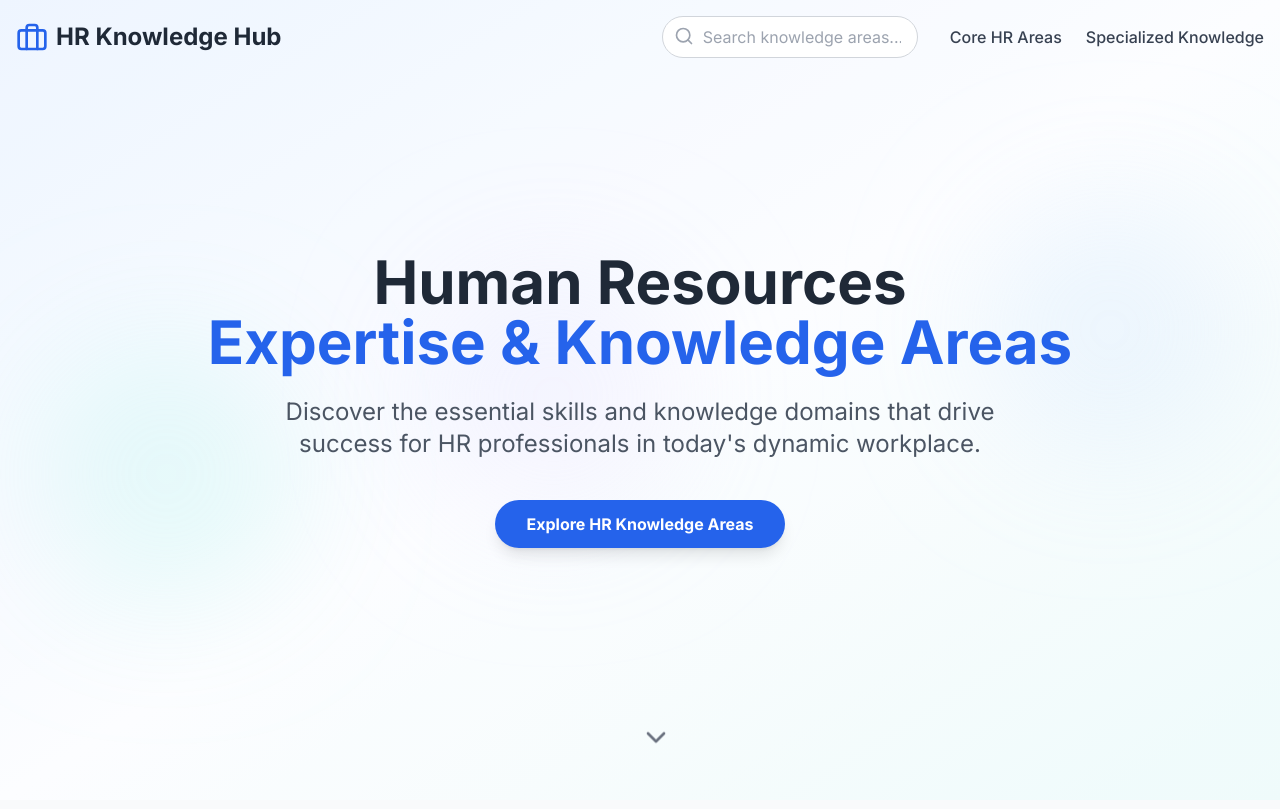
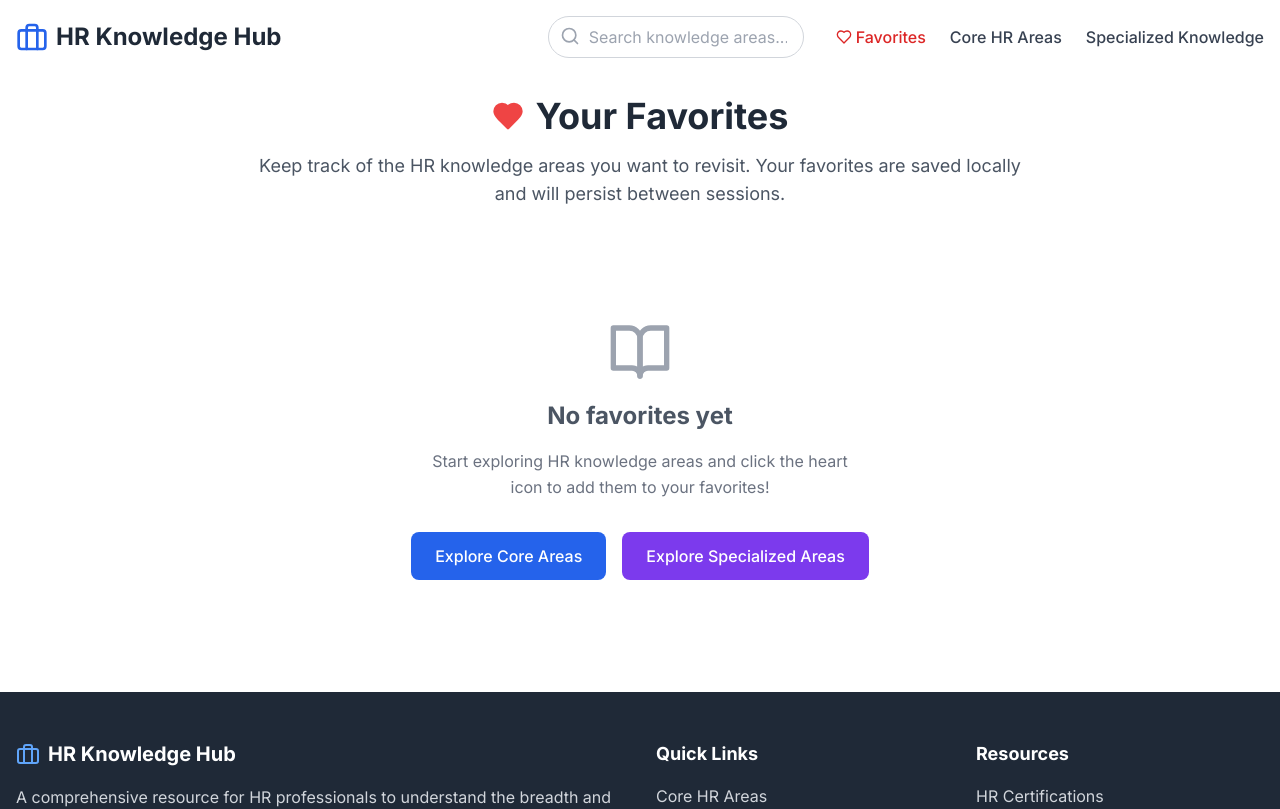
Before and after one commit to mdresch/hr-knowledge-hub, a React (Vite) app: page /favorites in a window 1280 px wide. Before the commit this address led to /. Shown: the top 809 px of the page. Built offline with nearby package versions, Linux system fonts and the light colour scheme.

Commit message:
Add favorites system with persistent localStorage
Co-authored-by: mdresch <17587554+mdresch@users.noreply.github.com>

```diff
--- a/src/App.tsx
+++ b/src/App.tsx
@@ -1,11 +1,13 @@
 import React, { useState } from 'react';
 import { BrowserRouter as Router, Routes, Route, Navigate } from 'react-router-dom';
+import { FavoritesProvider } from './context/FavoritesContext';
 import Header from './components/Header';
 import Hero from './components/Hero';
 import KnowledgeSection from './components/KnowledgeSection';
 import Footer from './components/Footer';
 import CoreKnowledge from './pages/CoreKnowledge';
 import SpecializedKnowledge from './pages/SpecializedKnowledge';
+import Favorites from './pages/Favorites';
 import CoreAreaDetail from './pages/core/CoreAreaDetail';
 import SpecializedAreaDetail from './pages/specialized/SpecializedAreaDetail';
 import { hrKnowledgeAreas, HrKnowledgeArea as KnowledgeArea } from './data/hrKnowledgeAreas';
@@ -32,6 +34,7 @@ function App() {
   const specializedAreas = filteredAreas.filter(area => area.category === 'specialized');
 
   return (
+    <FavoritesProvider>
       <Router>
         <div className="min-h-screen flex flex-col">
           <Header onSearch={handleSearch} />
@@ -60,6 +63,7 @@ function App() {
             } />
             <Route path="/core" element={<CoreKnowledge />} />
             <Route path="/specialized" element={<SpecializedKnowledge />} />
+            <Route path="/favorites" element={<Favorites />} />
             {/* Dynamic route for all core area detail pages */}
             <Route path="/core/:id" element={<CoreAreaDetail />} />
             <Route path="/specialized/:id" element={<SpecializedAreaDetail />} />
@@ -69,6 +73,7 @@ function App() {
           <Footer />
         </div>
       </Router>
+    </FavoritesProvider>
   );
 }
 
--- a/src/components/Header.tsx
+++ b/src/components/Header.tsx
@@ -1,6 +1,7 @@
 import React, { useState, useEffect } from 'react';
-import { Search, Menu, X, Briefcase } from 'lucide-react';
+import { Search, Menu, X, Briefcase, Heart } from 'lucide-react';
 import { Link, useLocation } from 'react-router-dom';
+import { useFavorites } from '../context/FavoritesContext';
 
 interface HeaderProps {
   onSearch: (query: string) => void;
@@ -11,6 +12,7 @@ const Header: React.FC<HeaderProps> = ({ onSearch }) => {
   const [isScrolled, setIsScrolled] = useState(false);
   const [isMobileMenuOpen, setIsMobileMenuOpen] = useState(false);
   const location = useLocation();
+  const { favorites } = useFavorites();
 
   useEffect(() => {
     const handleScroll = () => {
@@ -58,6 +60,21 @@ const Header: React.FC<HeaderProps> = ({ onSearch }) => {
             </div>
             <nav className="flex space-x-6">
               <Link
+                to="/favorites"
+                className={`text-gray-700 hover:text-red-600 transition-colors font-medium flex items-center ${
+                  location.pathname === '/favorites' ? 'text-red-600' : ''
+                }`}
+                title="Your favorites"
+              >
+                <Heart className={`h-4 w-4 mr-1 ${favorites.length > 0 ? 'fill-current' : ''}`} />
+                Favorites
+                {favorites.length > 0 && (
+                  <span className="ml-1 bg-red-100 text-red-600 text-xs px-2 py-0.5 rounded-full">
+                    {favorites.length}
+                  </span>
+                )}
+              </Link>
+              <Link
                 to="/core"
                 className={`text-gray-700 hover:text-blue-600 transition-colors font-medium ${
                   location.pathname === '/core' ? 'text-blue-600' : ''
@@ -97,6 +114,21 @@ const Header: React.FC<HeaderProps> = ({ onSearch }) => {
             </div>
             <nav className="flex flex-col space-y-4">
               <Link
+                to="/favorites"
+                className={`text-gray-700 hover:text-red-600 transition-colors font-medium flex items-center ${
+                  location.pathname === '/favorites' ? 'text-red-600' : ''
+                }`}
+                onClick={() => setIsMobileMenuOpen(false)}
+              >
+                <Heart className={`h-4 w-4 mr-1 ${favorites.length > 0 ? 'fill-current' : ''}`} />
+                Favorites
+                {favorites.length > 0 && (
+                  <span className="ml-1 bg-red-100 text-red-600 text-xs px-2 py-0.5 rounded-full">
+                    {favorites.length}
+                  </span>
+                )}
+              </Link>
+              <Link
                 to="/core"
                 className={`text-gray-700 hover:text-blue-600 transition-colors font-medium ${
                   location.pathname === '/core' ? 'text-blue-600' : ''
--- a/src/components/KnowledgeCard.tsx
+++ b/src/components/KnowledgeCard.tsx
@@ -1,6 +1,8 @@
 import React from 'react';
 import { Link } from 'react-router-dom';
+import { Heart } from 'lucide-react';
 import { HrKnowledgeArea } from '../data/hrKnowledgeAreas';
+import { useFavorites } from '../context/FavoritesContext';
 
 interface KnowledgeCardProps {
   area: HrKnowledgeArea;
@@ -9,6 +11,13 @@ interface KnowledgeCardProps {
 const KnowledgeCard: React.FC<KnowledgeCardProps> = ({ area }) => {
   // Use the icon component directly
   const IconComponent = area.icon;
+  const { isFavorite, toggleFavorite } = useFavorites();
+
+  const handleFavoriteClick = (e: React.MouseEvent) => {
+    e.preventDefault(); // Prevent navigation when clicking favorite button
+    e.stopPropagation();
+    toggleFavorite(area.id);
+  };
 
   return (
     <Link
@@ -25,7 +34,18 @@ const KnowledgeCard: React.FC<KnowledgeCardProps> = ({ area }) => {
         } mr-4`}>
           {IconComponent && <IconComponent className="h-6 w-6" />}
         </div>
-        <h3 className="text-xl font-semibold text-gray-800">{area.title}</h3>
+        <h3 className="text-xl font-semibold text-gray-800 flex-grow">{area.title}</h3>
+        <button
+          onClick={handleFavoriteClick}
+          className={`p-2 rounded-full transition-all duration-200 hover:scale-110 ${
+            isFavorite(area.id)
+              ? 'text-red-500 hover:text-red-600'
+              : 'text-gray-400 hover:text-red-500'
+          }`}
+          title={isFavorite(area.id) ? 'Remove from favorites' : 'Add to favorites'}
+        >
+          <Heart className={`h-5 w-5 ${isFavorite(area.id) ? 'fill-current' : ''}`} />
+        </button>
       </div>
       <p className="text-gray-600 flex-grow">{area.description}</p>
       <div className="mt-4 pt-4 border-t border-gray-100">
--- /dev/null
+++ b/src/context/FavoritesContext.tsx
@@ -0,0 +1,75 @@
+import React, { createContext, useContext, useState, useEffect } from 'react';
+
+interface FavoritesContextType {
+  favorites: string[];
+  addToFavorites: (id: string) => void;
+  removeFromFavorites: (id: string) => void;
+  isFavorite: (id: string) => boolean;
+  toggleFavorite: (id: string) => void;
+}
+
+const FavoritesContext = createContext<FavoritesContextType | undefined>(undefined);
+
+export const FavoritesProvider: React.FC<{ children: React.ReactNode }> = ({ children }) => {
+  const [favorites, setFavorites] = useState<string[]>([]);
+
+  // Load favorites from localStorage on component mount
+  useEffect(() => {
+    const savedFavorites = localStorage.getItem('hr-knowledge-hub-favorites');
+    if (savedFavorites) {
+      try {
+        setFavorites(JSON.parse(savedFavorites));
+      } catch {
+        console.warn('Failed to parse favorites from localStorage');
+        setFavorites([]);
+      }
+    }
+  }, []);
+
+  // Save favorites to localStorage whenever favorites change
+  useEffect(() => {
+    localStorage.setItem('hr-knowledge-hub-favorites', JSON.stringify(favorites));
+  }, [favorites]);
+
+  const addToFavorites = (id: string) => {
+    setFavorites(prev => [...prev, id]);
+  };
+
+  const removeFromFavorites = (id: string) => {
+    setFavorites(prev => prev.filter(fav => fav !== id));
+  };
+
+  const isFavorite = (id: string) => {
+    return favorites.includes(id);
+  };
+
+  const toggleFavorite = (id: string) => {
+    if (isFavorite(id)) {
+      removeFromFavorites(id);
+    } else {
+      addToFavorites(id);
+    }
+  };
+
+  return (
+    <FavoritesContext.Provider
+      value={{
+        favorites,
+        addToFavorites,
+        removeFromFavorites,
+        isFavorite,
+        toggleFavorite,
+      }}
+    >
+      {children}
+    </FavoritesContext.Provider>
+  );
+};
+
+export const useFavorites = () => {
+  const context = useContext(FavoritesContext);
+  if (context === undefined) {
+    throw new Error('useFavorites must be used within a FavoritesProvider');
+  }
+  return context;
+};
--- /dev/null
+++ b/src/pages/Favorites.tsx
@@ -0,0 +1,70 @@
+import React from 'react';
+import { Heart, BookOpen } from 'lucide-react';
+import { useFavorites } from '../context/FavoritesContext';
+import { hrKnowledgeAreas } from '../data/hrKnowledgeAreas';
+import KnowledgeCard from '../components/KnowledgeCard';
+
+const Favorites: React.FC = () => {
+  const { favorites } = useFavorites();
+
+  // Filter knowledge areas to show only favorites
+  const favoriteAreas = hrKnowledgeAreas.filter(area => favorites.includes(area.id));
+
+  return (
+    <div className="pt-24 pb-12">
+      <div className="container mx-auto px-4">
+        {/* Header Section */}
+        <div className="text-center mb-12">
+          <div className="flex items-center justify-center mb-4">
+            <Heart className="h-8 w-8 text-red-500 mr-3 fill-current" />
+            <h1 className="text-4xl font-bold text-gray-800">Your Favorites</h1>
+          </div>
+          <p className="text-lg text-gray-600 max-w-3xl mx-auto">
+            Keep track of the HR knowledge areas you want to revisit. Your favorites are saved locally and will persist between sessions.
+          </p>
+        </div>
+
+        {/* Favorites Content */}
+        {favoriteAreas.length > 0 ? (
+          <>
+            <div className="mb-8">
+              <p className="text-gray-600 text-center">
+                You have {favoriteAreas.length} favorite knowledge area{favoriteAreas.length !== 1 ? 's' : ''}
+              </p>
+            </div>
+
+            <div className="grid grid-cols-1 md:grid-cols-2 lg:grid-cols-3 gap-6">
+              {favoriteAreas.map((area) => (
+                <KnowledgeCard key={area.id} area={area} />
+              ))}
+            </div>
+          </>
+        ) : (
+          <div className="text-center py-16">
+            <BookOpen className="h-16 w-16 text-gray-400 mx-auto mb-4" />
+            <h2 className="text-2xl font-semibold text-gray-600 mb-4">No favorites yet</h2>
+            <p className="text-gray-500 max-w-md mx-auto mb-8">
+              Start exploring HR knowledge areas and click the heart icon to add them to your favorites!
+            </p>
+            <div className="space-x-4">
+              <a
+                href="/core"
+                className="inline-block bg-blue-600 text-white px-6 py-3 rounded-lg font-medium hover:bg-blue-700 transition-colors"
+              >
+                Explore Core Areas
+              </a>
+              <a
+                href="/specialized"
+                className="inline-block bg-purple-600 text-white px-6 py-3 rounded-lg font-medium hover:bg-purple-700 transition-colors"
+              >
+                Explore Specialized Areas
+              </a>
+            </div>
+          </div>
+        )}
+      </div>
+    </div>
+  );
+};
+
+export default Favorites;
```
Lines whose indentation alone changed are shown as unchanged.
